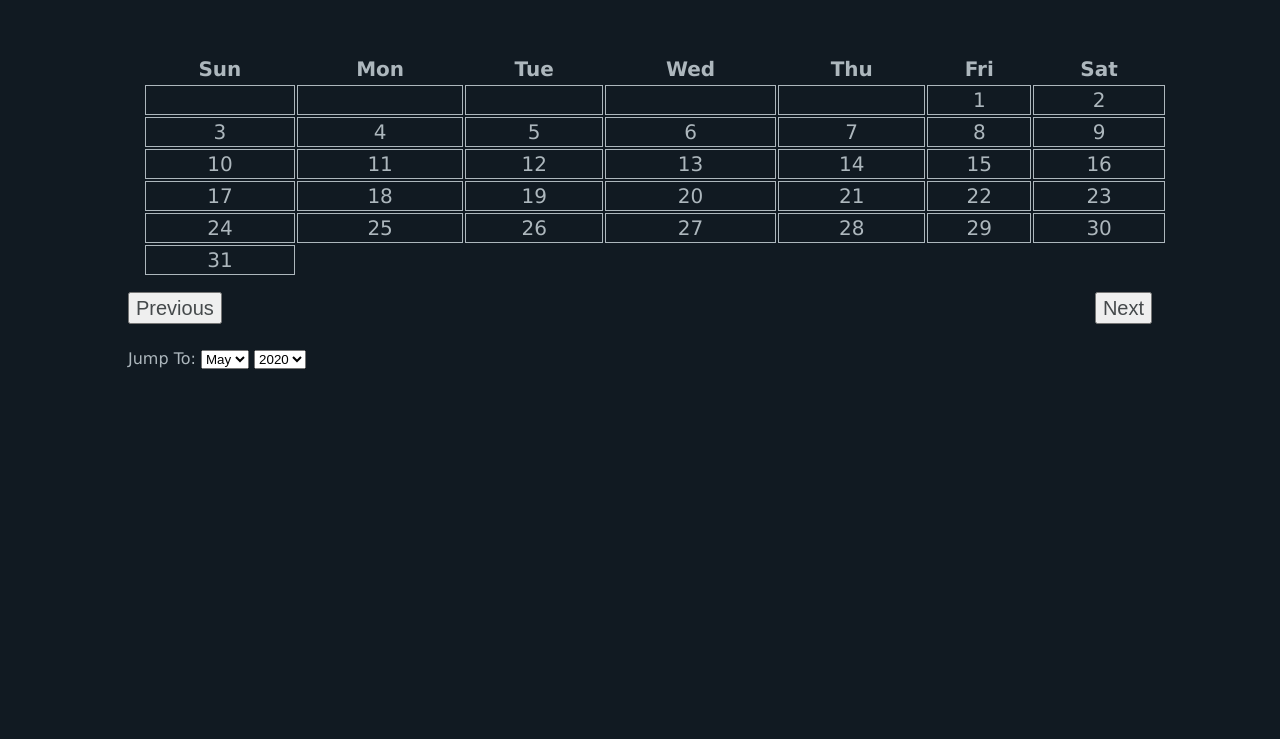
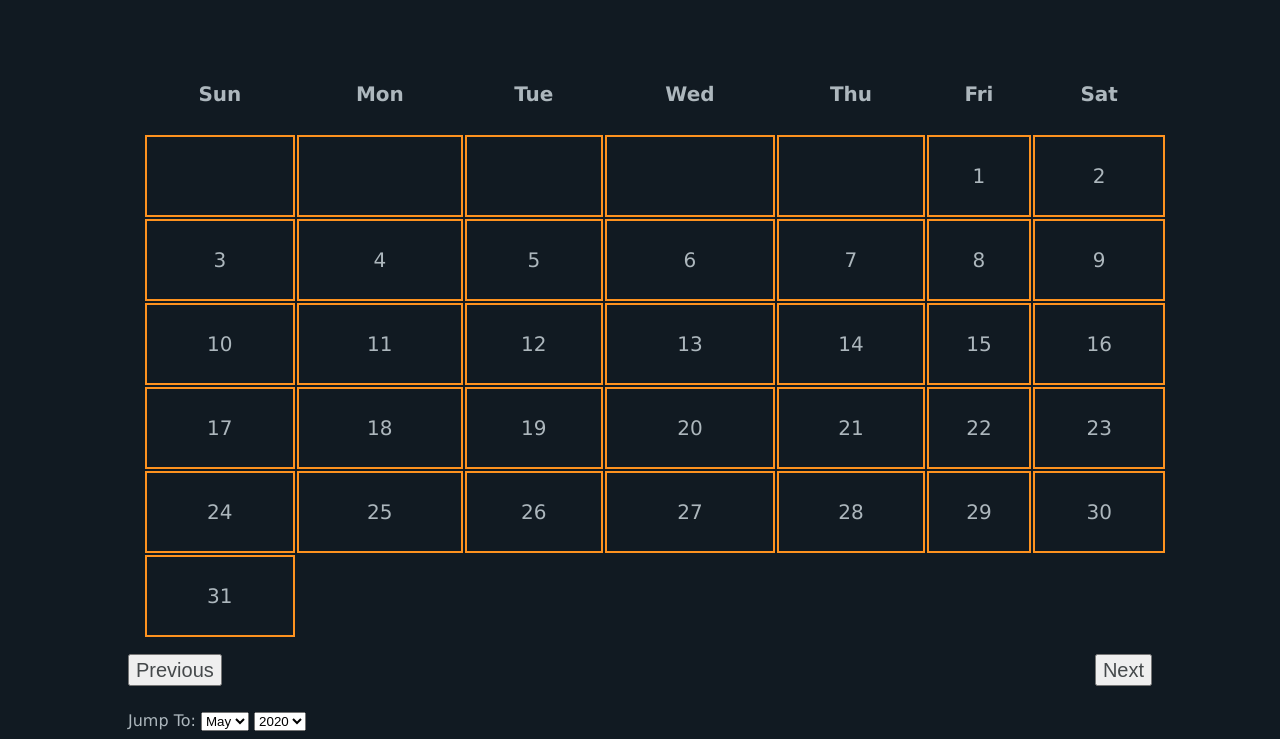
Before and after one commit to jestineflores/J-Cal2-Frontend, a plain HTML site: page index.html in a window 1280 px wide. Shown: the part 204-943 px from the top of the page. Before the commit the page ends 800 px from the top, so only its background shows below. Drawn offline with Linux system fonts and the light colour scheme.

Commit message:
More CSS

```diff
--- a/app.css
+++ b/app.css
@@ -11,7 +11,8 @@ body {
 
 td {
   text-align: center;
-  border: 1px solid;
+  border: 2px solid;
+  border-color: #fe921f
 }
 
 
@@ -40,7 +41,7 @@ td {
 #calendar {
     color: #adb7bd;
     font-size: 20px;
-    line-height: 26px;
+    line-height: 76px;
     margin: 15px;
 }
 
```
